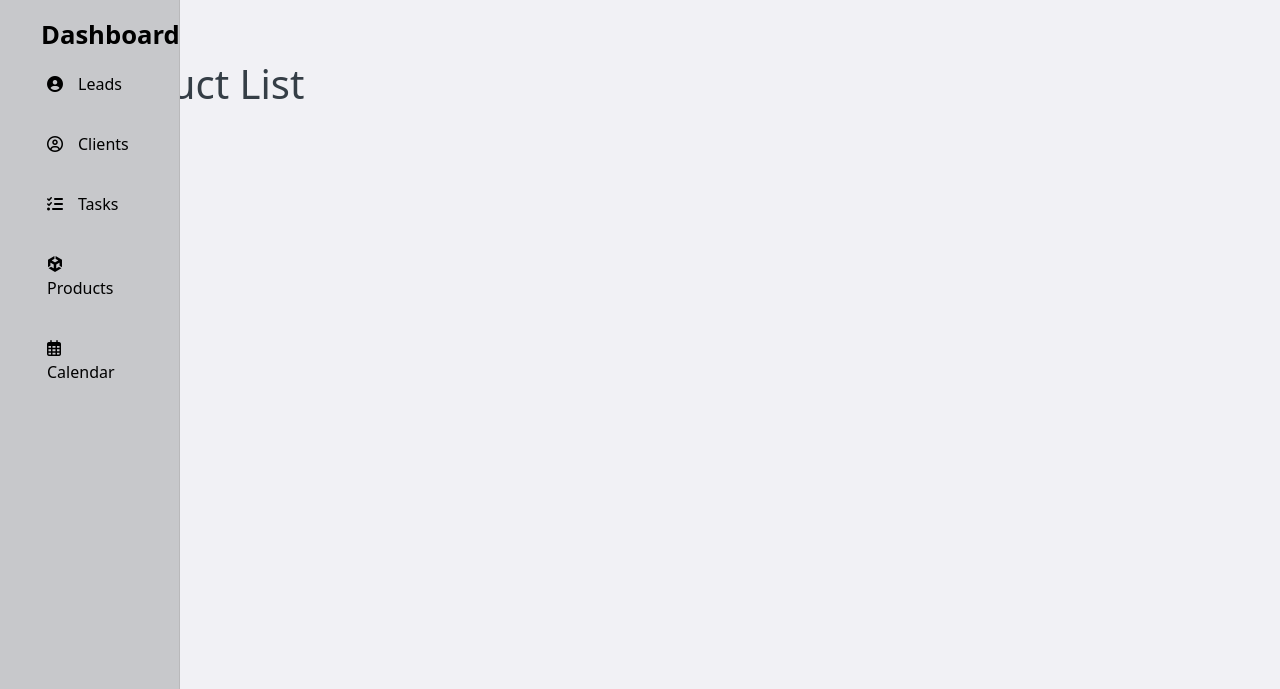
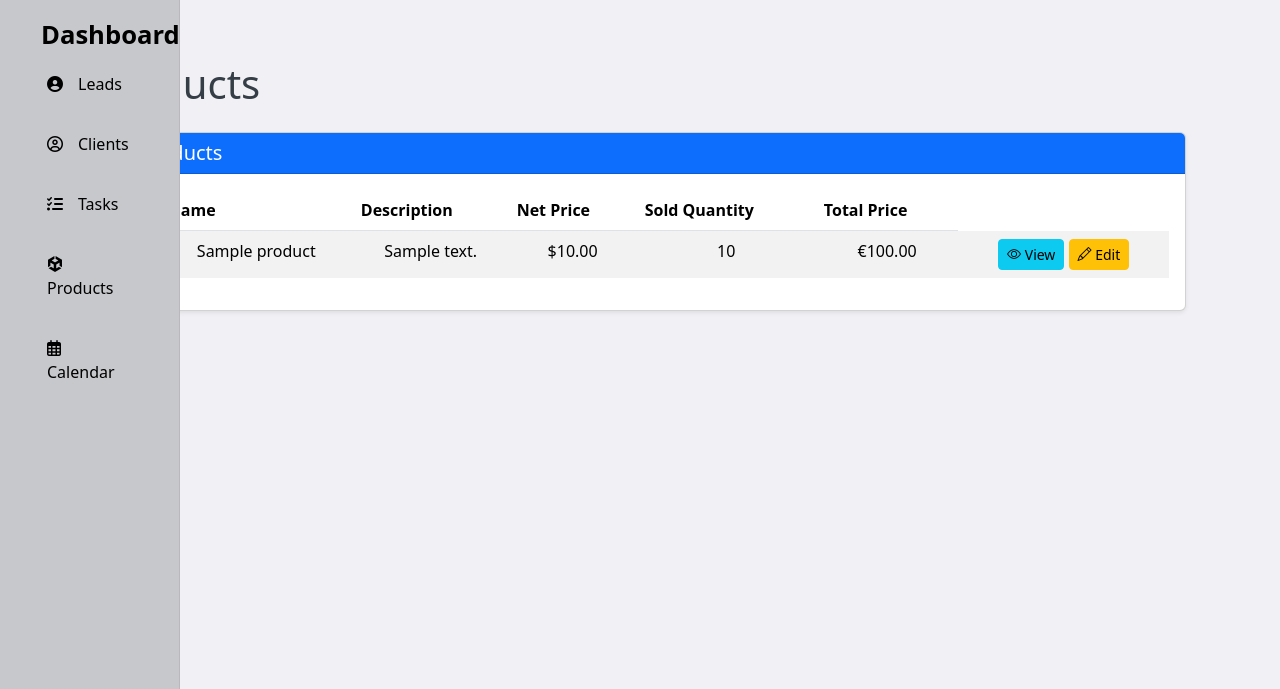
Before and after one commit to lenkamac/CrmSystem, a Django app: page /dashboard/products/ in a window 1280 px wide. Shown: the part 50-739 px from the top of the page. Run offline with Django 5.2, Linux system fonts and the light colour scheme; tables that the repository leaves empty hold one stand-in row (values such as "Sample post"); some libraries are stand-ins or nearby versions.

Commit message:
product list in product app

```diff
--- a/product/models.py
+++ b/product/models.py
@@ -6,5 +6,9 @@ class Product(models.Model):
     sold_quantity = models.IntegerField(default=0)  # Track total sold
     description = models.TextField(blank=True, null=True)
 
+    def get_total_price(self):
+        """Calculate total price based on net price and sold quantity"""
+        return self.net_price * self.sold_quantity
+
     def __str__(self):
         return self.name
--- a/product/templates/product/products-list.html
+++ b/product/templates/product/products-list.html
@@ -2,16 +2,71 @@
 {% load static %}
 
 {% block title %}
-	Products
+	Products List
 {% endblock %}
 
 {% block content %}
 	{% include 'core/partials/offcanvas_menu.html' %}
 
-    <div class="container">
-        <h1>Product List</h1>
 
-    </div>
+        <div class="container px-4">
+            <div class="row mt-4">
+                <div class="col-12">
+                    <h1 class="mb-4">Products</h1>
+                </div>
+            </div>
 
+            <div class="row">
+                <div class="col-12">
+                    <div class="card shadow-sm">
+                        <div class="card-header bg-primary text-white">
+                            <h5 class="mb-0">All Products</h5>
+                        </div>
+                        <div class="card-body">
+                            {% if products %}
+                                <div class="table-responsive">
+                                    <table class="table table-hover table-striped">
+                                        <thead>
+                                            <tr>
+                                                <th>ID</th>
+                                                <th>Name</th>
+                                                <th>Description</th>
+                                                <th>Net Price</th>
+                                                <th>Sold Quantity</th>
+                                                <th>Total Price</th>
+                                            </tr>
+                                        </thead>
+                                        <tbody>
+                                            {% for product in products %}
+                                            <tr>
+                                                <td>{{ product.id }}</td>
+                                                <td>{{ product.name }}</td>
+                                                <td>{{ product.description|truncatewords:10 }}</td>
+                                                <td>${{ product.net_price }}</td>
+                                                <td>{{ product.sold_quantity }}</td>
+                                                <td>€{{ product.get_total_price }}</td>
+                                                <td>
+                                                    <a href="#" class="btn btn-sm btn-info">
+                                                        <i class="bi bi-eye"></i> View
+                                                    </a>
+                                                    <a href="#" class="btn btn-sm btn-warning">
+                                                        <i class="bi bi-pencil"></i> Edit
+                                                    </a>
+                                                </td>
+                                            </tr>
+                                            {% endfor %}
+                                        </tbody>
+                                    </table>
+                                </div>
+                            {% else %}
+                                <div class="alert alert-info">
+                                    <i class="bi bi-info-circle"></i> No products found.
+                                </div>
+                            {% endif %}
+                        </div>
+                    </div>
+                </div>
+            </div>
+        </div>
 
 {% endblock %}
--- a/product/urls.py
+++ b/product/urls.py
@@ -1,8 +1,9 @@
 from django.urls import path
-from .views import product_list
+from product.views import *
+from . import views
 
 app_name = 'product'
 
 urlpatterns = [
-    path('', product_list, name='product_list'),
+    path('', ProductListView.as_view(), name='product_list'),
 ]
--- a/product/views.py
+++ b/product/views.py
@@ -1,5 +1,13 @@
+from django.db.models import Q
 from django.shortcuts import render
+from product.models import Product
+from django.views.generic import ListView
+
 
 # Create your views here.
-def product_list(request):
-    return render(request, 'product/products-list.html')
+class ProductListView(ListView):
+    model = Product
+
+    template_name = 'product/products-list.html'
+    context_object_name = 'products'
+    ordering = ['-id']
```
Also changed, not shown: product/admin.py (+8 -1 lines).
